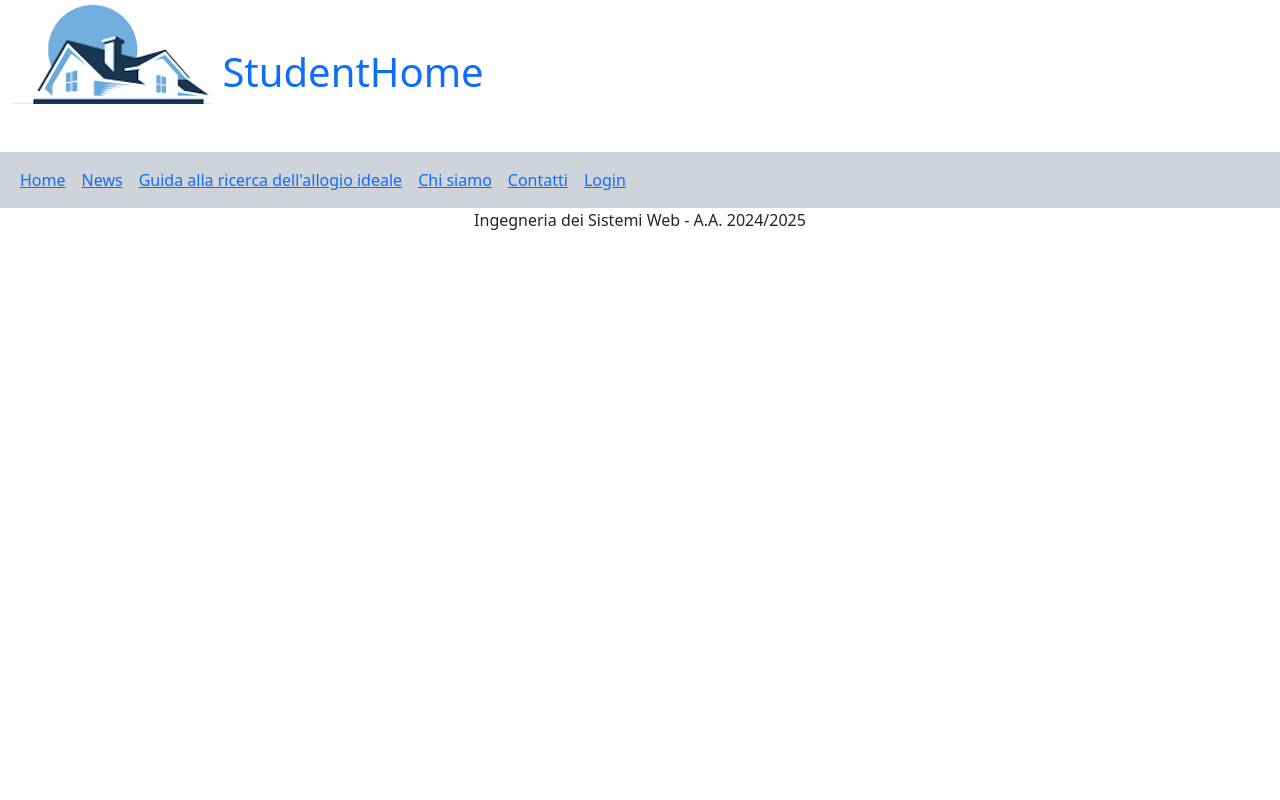
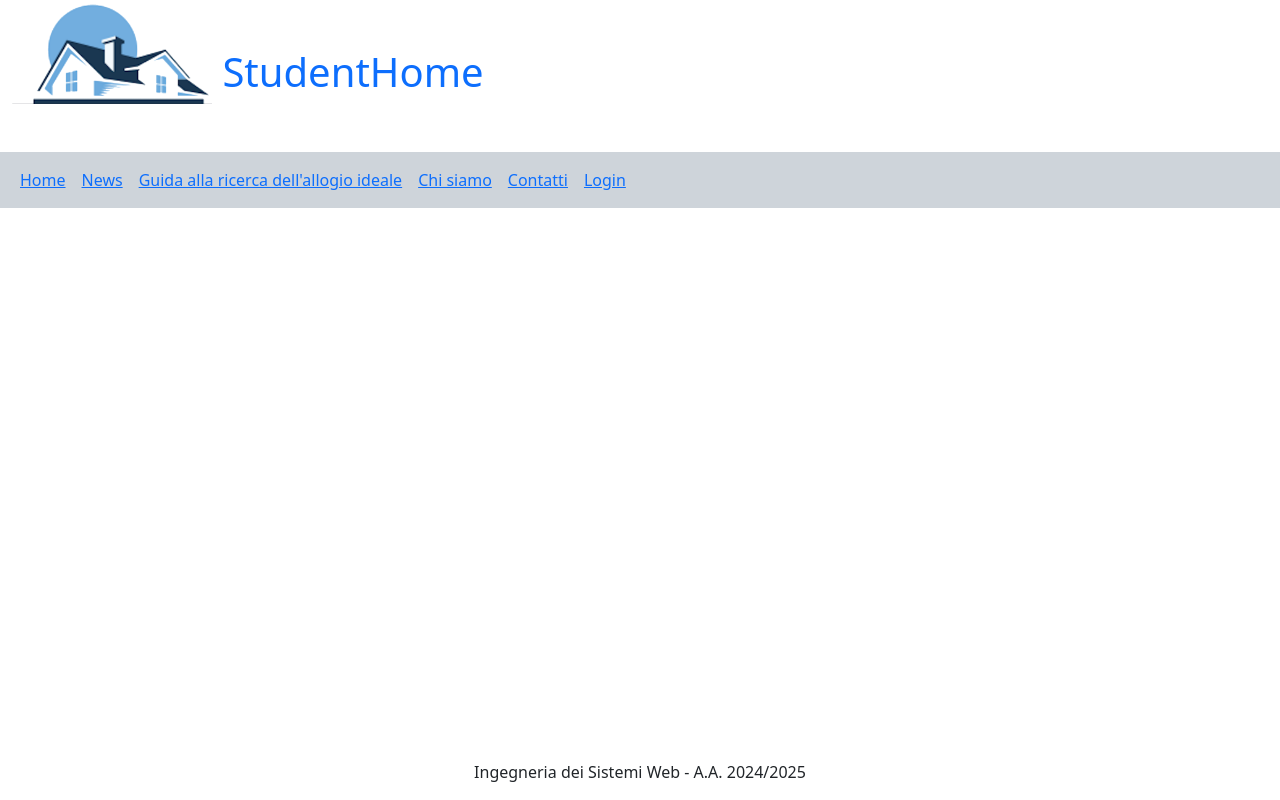
Before and after one commit to aleerambo/Progetto_ISW, a Vue app in the folder StudentHome/frontend/: page / in a window 1280 px wide. Built offline with nearby package versions, Linux system fonts and the light colour scheme; no server answers.

Commit message:
UPDATE add fixed-bottom to footer and modify alt of logo image

```diff
--- a/StudentHome/frontend/src/App.vue
+++ b/StudentHome/frontend/src/App.vue
@@ -28,7 +28,7 @@ export default defineComponent({
     <div class="container-fluid">
         <RouterLink to="/" class="navbar-brand">
           <h1 class="text-primary">
-          <img class="float-start" src="/img/scontornato.png" alt="Logo di student home" width="200" id="LogoImg">
+            <img class="float-start" src="/img/scontornato.png" alt="Logo di StudentHome" width="200" id="LogoImg">
             <br/>
             <div id="LogoT">&nbsp;StudentHome</div>
             <br/>
@@ -59,7 +59,7 @@ export default defineComponent({
     <RouterView/>
   </main>
 
-  <footer id="bottom" class="row text-center">
+  <footer id="bottom" class="row text-center fixed-bottom">
     <div class="col-12">
       <p>Ingegneria dei Sistemi Web - A.A. 2024/2025</p>
     </div>
```
Lines whose indentation alone changed are shown as unchanged.
